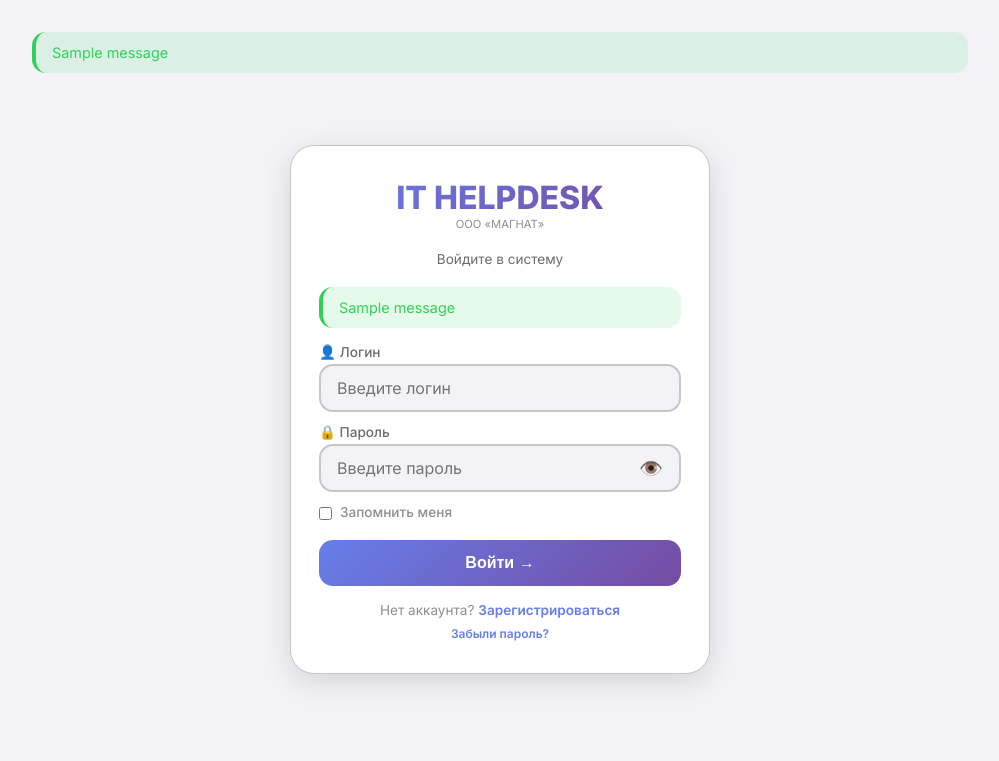
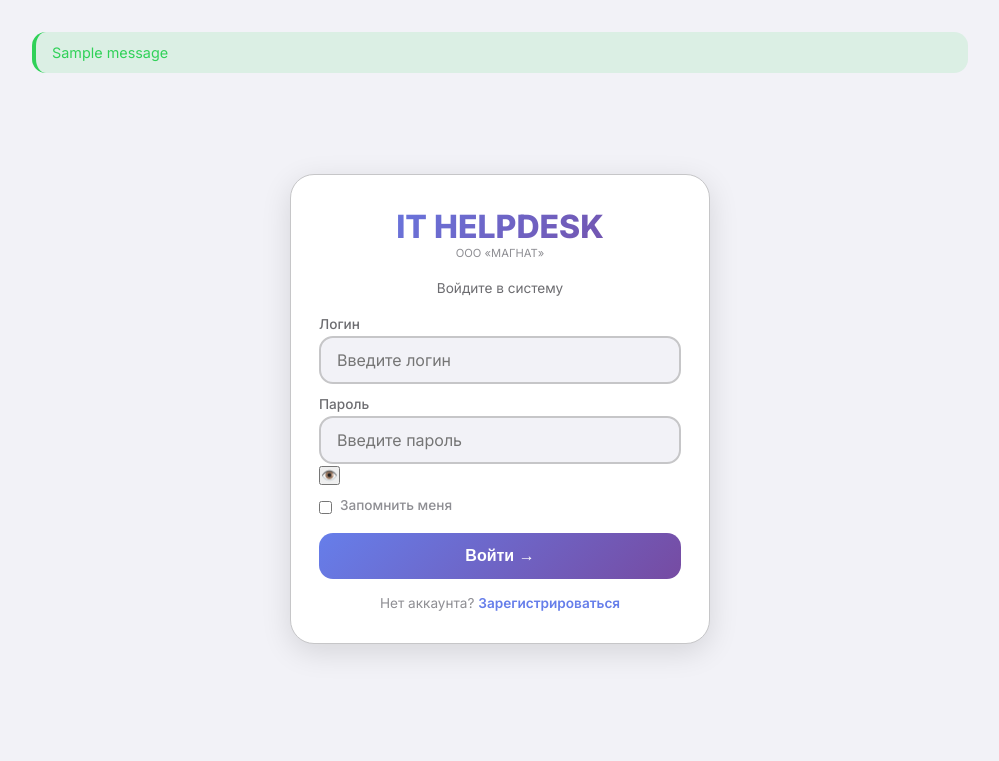
Before and after one commit to grrroxy/it_helpdesk, a Flask app: page /login in a window 1280 px wide. Shown: the part 62-823 px from the top of the page, without its empty margins (140-1139 px from the left). Run offline with Flask 3, Linux system fonts and the light colour scheme; tables that the repository leaves empty hold one stand-in row (values such as "Sample post"); one stand-in notice (Sample message) is shown.

Commit message:
login.html

```diff
--- a/templates/login.html
+++ b/templates/login.html
@@ -11,33 +11,20 @@
         </div>
         <div class="sub">Войдите в систему</div>
 
-        <!-- Сообщения об ошибках/успехе -->
-        {% with messages = get_flashed_messages(with_categories=true) %}
-            {% if messages %}
-                {% for category, message in messages %}
-                    <div class="flash-message flash-{{ category }}" style="padding:12px 16px; border-radius:var(--radius); margin-bottom:16px; font-size:0.9rem; border-left:4px solid;">
-                        {{ message }}
-                    </div>
-                {% endfor %}
-            {% endif %}
-        {% endwith %}
-
         <form method="POST">
             <div class="form-group">
-                <label>👤 Логин</label>
+                <label>Логин</label>
                 <input type="text" name="username" placeholder="Введите логин" required>
             </div>
             <div class="form-group password-field">
-                <label>🔒 Пароль</label>
+                <label>Пароль</label>
                 <div class="password-wrapper">
                     <input type="password" name="password" id="login-password" placeholder="Введите пароль" required>
-                    <button type="button" class="toggle-password" onclick="togglePassword('login-password', this)">
-                        👁️
-                    </button>
+                    <button type="button" class="toggle-password" onclick="togglePassword('login-password', this)">👁️</button>
                 </div>
             </div>
             <div class="form-group" style="display:flex; align-items:center; gap:8px;">
-                <input type="checkbox" name="remember" id="remember" style="width:auto;">
+                <input type="checkbox" name="remember" id="remember" style="width:auto; accent-color:#667eea;">
                 <label for="remember" style="font-size:0.85rem; color:var(--text-muted);">Запомнить меня</label>
             </div>
             <button type="submit" class="btn-primary">Войти →</button>
@@ -46,84 +33,6 @@
         <div class="auth-link">
             Нет аккаунта? <a href="/register">Зарегистрироваться</a>
         </div>
-        <div class="auth-link" style="margin-top:8px; font-size:0.75rem;">
-            <a href="/forgot_password">Забыли пароль?</a>
-        </div>
     </div>
 </div>
-
-<style>
-    .password-field {
-        position: relative;
-    }
-    .password-wrapper {
-        position: relative;
-        width: 100%;
-    }
-    .password-wrapper input {
-        width: 100%;
-        padding: 12px 50px 12px 16px;
-        background: var(--input-bg);
-        border: 2px solid var(--border-color);
-        border-radius: var(--radius);
-        color: var(--text-primary);
-        font-size: 1rem;
-        font-family: inherit;
-        transition: var(--transition);
-        box-sizing: border-box;
-    }
-    .password-wrapper input:focus {
-        outline: none;
-        border-color: var(--accent-primary);
-        box-shadow: 0 0 0 4px rgba(102, 126, 234, 0.15);
-    }
-    .toggle-password {
-        position: absolute;
-        right: 14px;
-        top: 50%;
-        transform: translateY(-50%);
-        background: none;
-        border: none;
-        font-size: 1.2rem;
-        cursor: pointer;
-        color: var(--text-muted);
-        padding: 4px;
-        z-index: 5;
-        transition: opacity 0.2s;
-    }
-    .toggle-password:hover {
-        opacity: 0.7;
-    }
-    body.dark .toggle-password {
-        color: var(--text-muted);
-    }
-    .flash-success {
-        background: rgba(48, 209, 88, 0.12);
-        color: #30d158;
-        border-color: #30d158;
-    }
-    .flash-error {
-        background: rgba(255, 69, 58, 0.12);
-        color: #ff453a;
-        border-color: #ff453a;
-    }
-    .flash-info {
-        background: rgba(10, 132, 255, 0.12);
-        color: #0a84ff;
-        border-color: #0a84ff;
-    }
-</style>
-
-<script>
-    function togglePassword(inputId, btn) {
-        const input = document.getElementById(inputId);
-        if (input.type === 'password') {
-            input.type = 'text';
-            btn.textContent = '🙈';
-        } else {
-            input.type = 'password';
-            btn.textContent = '👁️';
-        }
-    }
-</script>
 {% endblock %}
```
